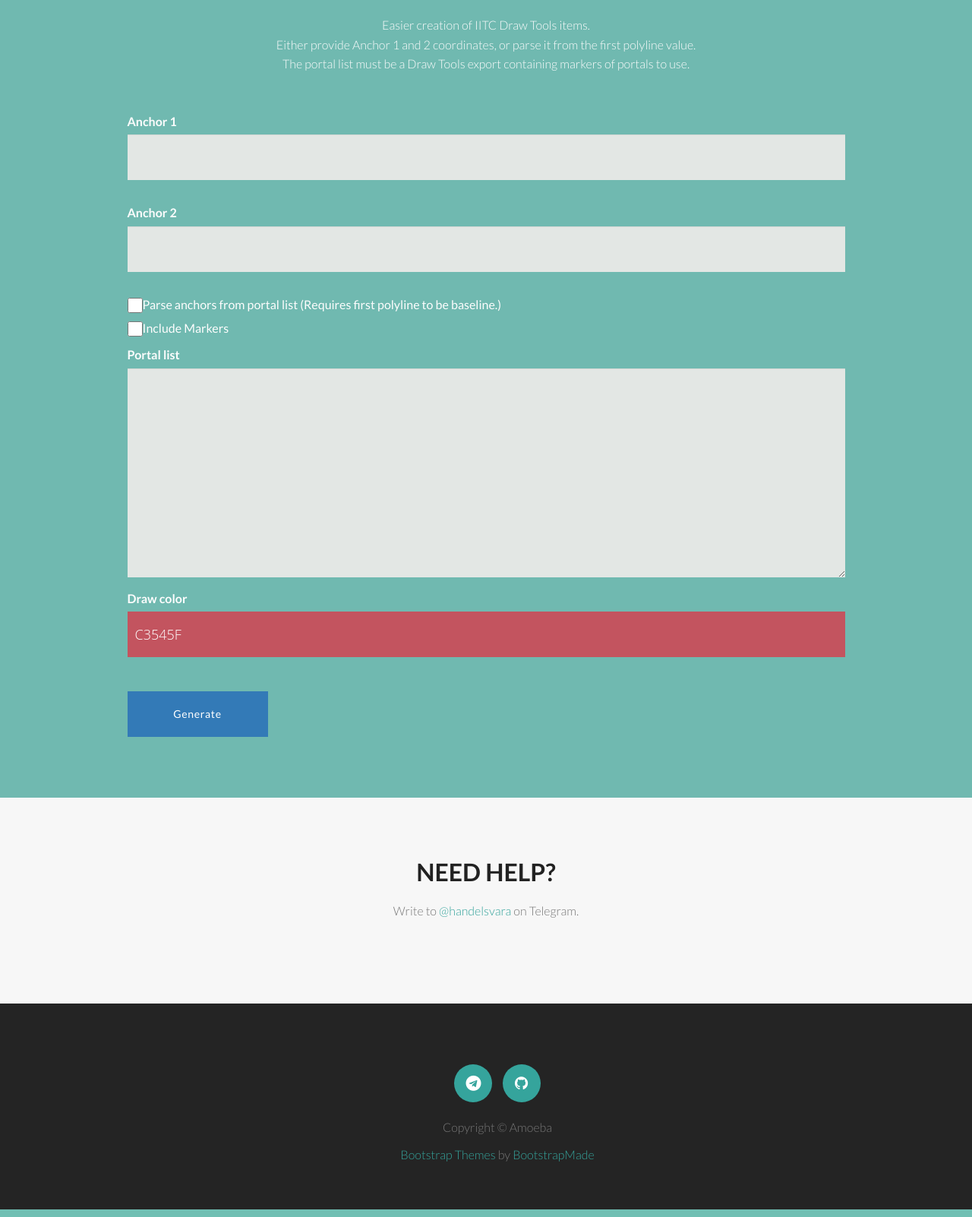
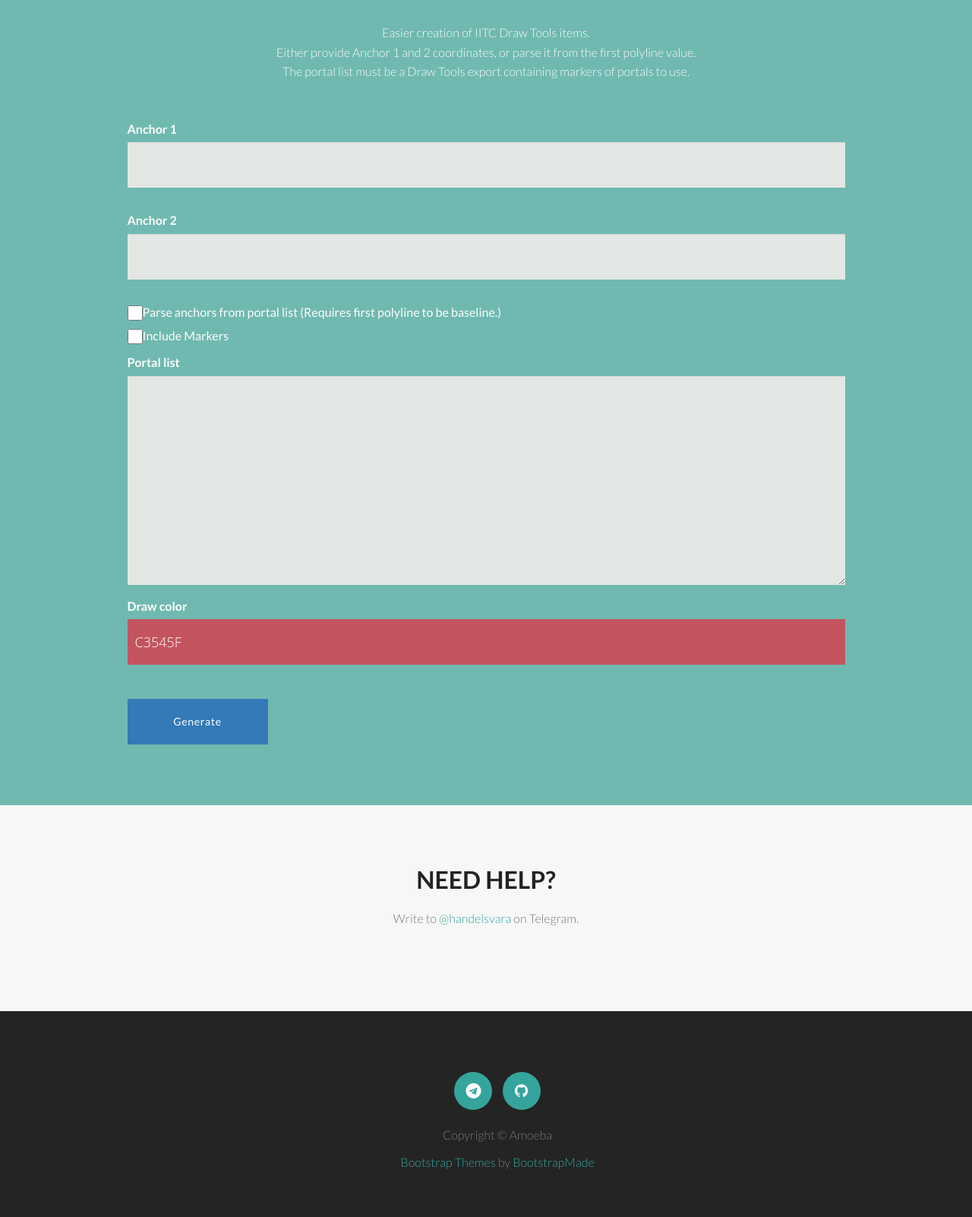
Before and after one commit to fulhack-io/field-drawer, a Flask app: page / in a window 1280 px wide. Shown: the part 100-1702 px from the top of the page at 76% size. Run offline with Flask 2, Linux system fonts and the light colour scheme; some libraries are stand-ins or nearby versions.

Commit message:
CSS stuff

```diff
--- a/app/static/css/amoeba.css
+++ b/app/static/css/amoeba.css
@@ -438,7 +438,7 @@ h1 a.navbar-brand {
 =========================== */
 
 section.featured {
-	padding: 120px 0 60px;
+	padding: 130px 0 60px;
 	background: #70B9B0;
 	color: #fdfdfd;
 }
```
